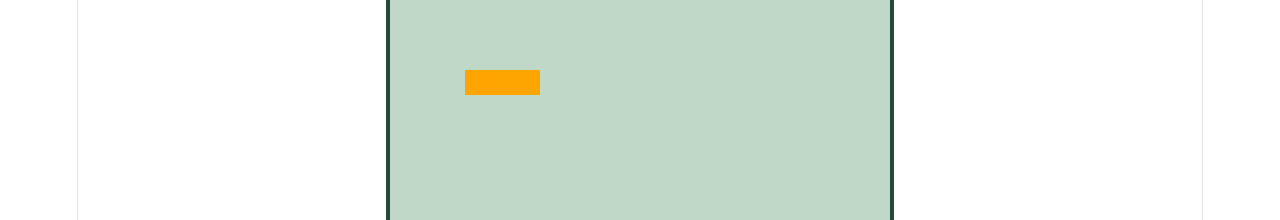
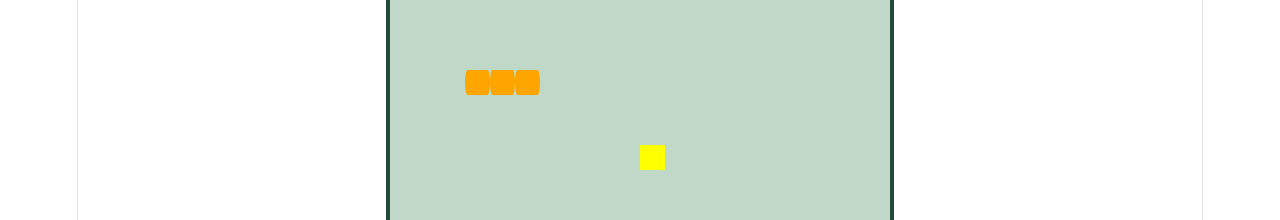
Before and after one commit to Cathy-5/SnakeStreak, a React (Vite) app: page / in a window 1280 px wide. Shown: the part 212-432 px from the top of the page. Built offline with nearby package versions, Linux system fonts and the light colour scheme.

Commit message:
create food

```diff
--- a/src/App.css
+++ b/src/App.css
@@ -12,5 +12,13 @@
 .snake {
   width: 100%;
   height: 100%;
+  border-radius: 1em / 5em;
   background: orange;
 }
+
+.food {
+  width: 100%;
+  height: 100%;
+  background:yellow;
+
+}
--- a/src/App.jsx
+++ b/src/App.jsx
@@ -9,6 +9,7 @@ function App() {
     <p>A strategic twist on the classic Snake game. Eat three eggs of the same colour in a row to shrink the snake.</p>
     <div>
       <GameBoard/>
+
     </div>
   </main>
   )
--- a/src/components/Food.jsx
+++ b/src/components/Food.jsx
@@ -0,0 +1,18 @@
+import "../App.css"
+
+export default function Food({food}) {
+
+    const egg = food.map(([x, y], index) => (
+    <div
+        className="food"
+            key={(`${x}-${y}-${index}`)}
+            style={{
+            gridColumn: x + 1,
+            gridRow: y + 1,
+        }}
+    />
+    ));
+
+    return egg;
+
+}
--- a/src/components/GameBoard.jsx
+++ b/src/components/GameBoard.jsx
@@ -1,14 +1,25 @@
 import '../App.css'
 import Snake from './Snake'
+import Food from './Food'
 
 export default function GameBoard(){
+    const segments = [
+        [5, 5],
+        [4, 5],
+        [3, 5],
+    ];
+
+    const food = [
+        [10, 8],
+    ];
+
     return (
         <div>
             <h2>Game board</h2>
             <div className="gameboard">
-                <Snake/>
+                <Snake segments={segments}/>
+                <Food food={food}/>
             </div>
-
         </div>
     )
 }
--- a/src/components/Snake.jsx
+++ b/src/components/Snake.jsx
@@ -1,12 +1,6 @@
 import '../App.css';
 
-export function Snake() {
-
-    const segments = [
-        [5, 5],
-        [4, 5],
-        [3, 5],
-    ];
+export function Snake({segments}) {
 
     const snakeBody = segments.map(([x, y], index) => (
         <div
```
